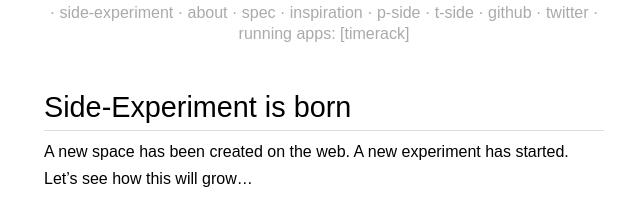
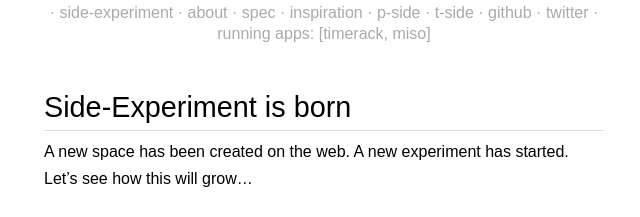
Before and after one commit to coderunner/side-experiment.com, a Jekyll site: the page built from index.html, in a window 1280 px wide. Shown: the top 217 px of the page, without its empty margins (316-956 px from the left). Built offline with Jekyll 4.4.1, drawn with Linux system fonts in a browser that asks for light colours.

Commit message:
added miso as apps

```diff
--- a/_layouts/default.html
+++ b/_layouts/default.html
@@ -12,7 +12,7 @@
       &middot; <a class="name" href="/">side-experiment</a> &middot; <a href="/about.html">about</a> &middot; <a href="/spec.html">spec</a> &middot; <a href="/inspiration.html">inspiration</a> &middot; <a class="name" href="http://pside.felixtrepanier.net">p-side</a> &middot; <a class="name" href="http://tside.felixtrepanier.net">t-side</a> &middot; <a href="http://github.com/felixtrepanier">github</a> &middot; <a href="http://twitter.com/felixtrepanier/">twitter</a> &middot;
     </div>
     <div id="app" class="menubar">
-      running apps: [<a class="name" href="/app/timerack">timerack</a>]
+      running apps: [<a class="name" href="/app/timerack">timerack</a>, <a class="name" href="/app/miso">miso</a>]
     </div>
     <div id="main">
       {{ content }}
```
